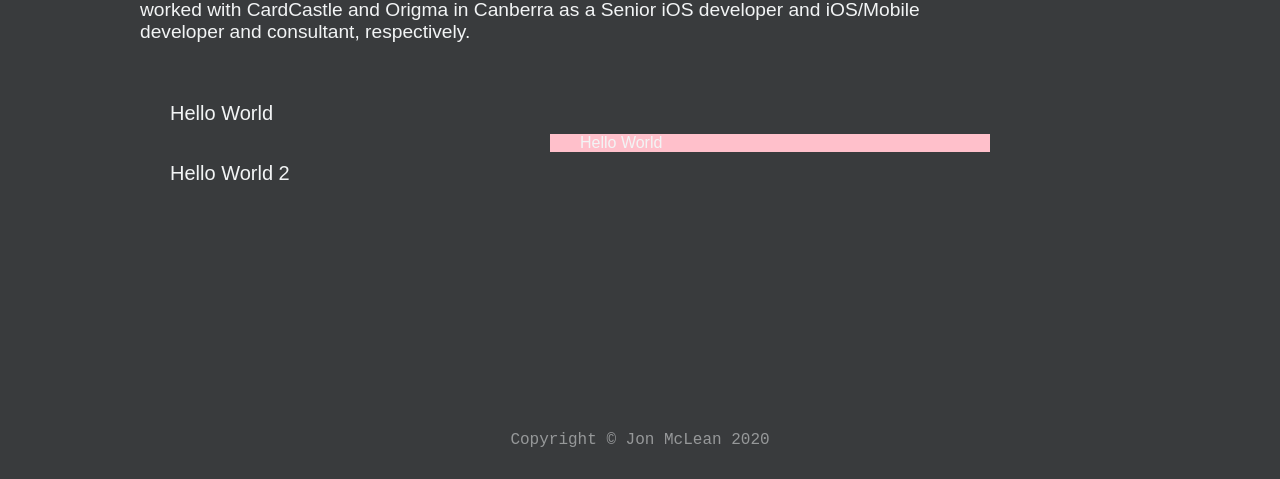
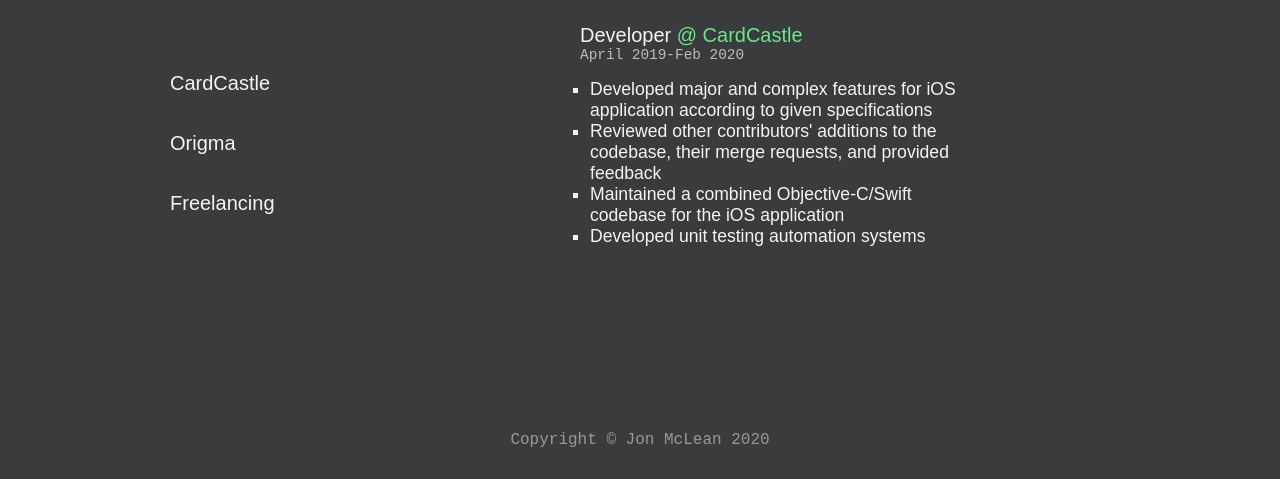
Before and after one commit to Jon-C-McLean/Portfolio, a Gatsby site: page /experience in a window 1280 px wide. Shown: the part 321-800 px from the top of the page. Built offline with nearby package versions, Linux system fonts and the light colour scheme; Gatsby itself is replaced by a stand-in of ours.

Commit message:
Added template detail for detail panel

```diff
--- a/src/components/experienceContent.js
+++ b/src/components/experienceContent.js
@@ -16,11 +16,21 @@ const ExperienceContent = () => {
                 <div className="list">
                     <div className="content">
                         <ul>
-                            <li>Hello World</li>
-                            <li>Hello World 2</li>
+                            <li>CardCastle</li>
+                            <li>Origma</li>
+                            <li>Freelancing</li>
                         </ul>
                     </div>
-                    <div className="detail-panel">Hello World</div>
+                    <div className="detail-panel">
+                        <div className="detail-title">Developer <span className="company">@ CardCastle</span></div>
+                        <div className="detail-date">April 2019<span className="hyphon">-</span>Feb 2020</div>
+                        <ul>
+                            <li>Developed major and complex features for iOS application according to given specifications</li>
+                            <li>Reviewed other contributors' additions to the codebase, their merge requests, and provided feedback</li>
+                            <li>Maintained a combined Objective-C/Swift codebase for the iOS application</li>
+                            <li>Developed unit testing automation systems</li>
+                        </ul>
+                    </div>
                 </div>
             </div>
         </section>
--- a/src/styles/main.scss
+++ b/src/styles/main.scss
@@ -276,8 +276,31 @@ section.list-content {
 
             .detail-panel {
                 width: 50%;
-                background-color: pink;
+                //background-color: pink;
                 padding-left: 30px;
+
+                .detail-title {
+                    font-size: 1.25rem;
+                    .company {
+                        color: $text;
+                        font-family: $text;
+                    }
+                }
+
+                .detail-date {
+                    font-size: 0.9rem;
+                    font-family: $font;
+                    opacity: 0.7;
+                }
+
+                ul {
+                    padding-left: 10px;
+                    list-style: square;
+
+                    li {
+                        font-size: 1.1rem;
+                    }
+                }
             }
         }
     }
```
